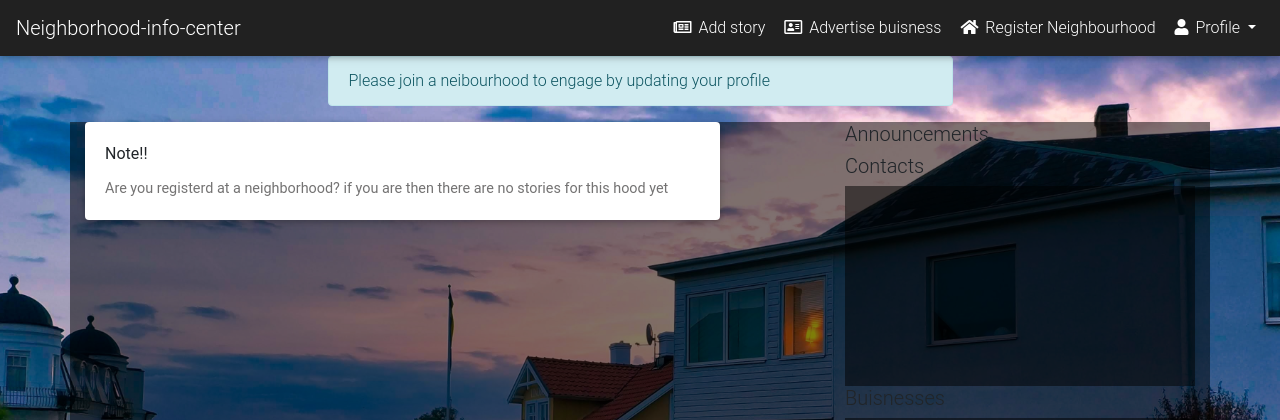
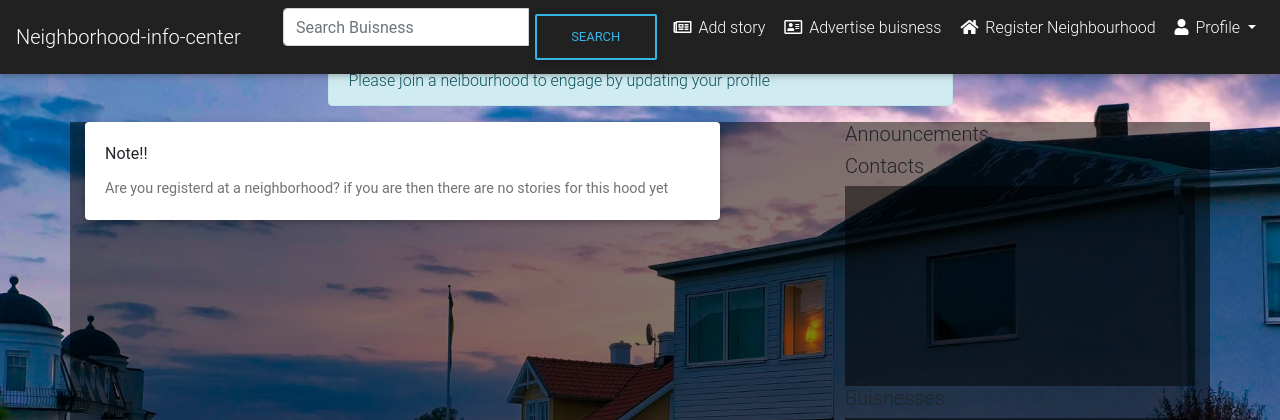
Before and after one commit to Nyota254/Neighborhood-info-center, a Django app: page / in a window 1280 px wide. Shown: the top 420 px of the page. Run offline with Django 3.2, Linux system fonts and the light colour scheme; the visitor is signed in with stand-in values (Sample User, id 1); data that the repository does not hold is empty; some libraries are stand-ins or nearby versions.

Commit message:
add search functionality

```diff
--- a/main/models.py
+++ b/main/models.py
@@ -42,8 +42,8 @@ class Neighborhood_buisnesses(models.Model):
     buisness_number = models.IntegerField(blank=True,null=True)
 
     @classmethod
-    def buisness_search(cls,pk):
-        pass
+    def buisness_search(cls,search_term):
+        return cls.objects.filter(buisness_name__icontains=search_term)
 
     def __str__(self):
         return f'Buisness {self.buisness_name} Owned by {self.user.username}'
--- a/main/static/css/styles.css
+++ b/main/static/css/styles.css
@@ -41,7 +41,7 @@ body {
     background-attachment: fixed;
 } */
 
-#bg-index {
+#bg-index,#bg-search {
     background-color:rgba(0, 0, 0, 0.5);
     height: 106vh;
     background-attachment: fixed;
--- a/main/templates/main/navbar.html
+++ b/main/templates/main/navbar.html
@@ -8,6 +8,15 @@
     {% if user.is_authenticated %}
     <div class="collapse navbar-collapse" id="navbarSupportedContent-4">
         <ul class="navbar-nav ml-auto">
+            <form class="navbar-form" role="search" action="{% url 'search_buisness' %}">
+                <div class="input-group">
+                <input type="text" class="form-control" placeholder="Search Buisness" name="buisness">
+                    <div class="input-group-btn">
+                        <button class="btn btn-outline-info" type="submit">Search</button>
+                    </div>
+                </div>
+
+            </form>
             <li class="nav-item">
                 <a class="nav-link" href="{% url 'create_story' %}">
                     <i class="far fa-newspaper"></i> Add story
--- a/main/urls.py
+++ b/main/urls.py
@@ -6,6 +6,7 @@ from .views import (
     add_neighborhood,
     neighborhood_admin,
     person_info,
+    search_buisness,
 )
 
 urlpatterns = [
@@ -14,5 +15,6 @@ urlpatterns = [
     re_path('^addbuisness/$',add_buisness,name="add_buisness"),
     re_path('^addneighborhood/$',add_neighborhood,name="add_neighborhood"),
     re_path('^neighborhoodadmin/$',neighborhood_admin,name="admin_dashboard"),
-    re_path('^myprofile/$',person_info,name="my_profile")
+    re_path('^myprofile/$',person_info,name="my_profile"),
+    re_path('^searchbuisness/$',search_buisness,name="search_buisness")
 ]
--- a/main/views.py
+++ b/main/views.py
@@ -170,3 +170,16 @@ def person_info(request):
     }
 
     return render(request,"main/my_profile.html",context)
+
+@login_required
+def search_buisness(request):
+    if 'buisness' in request.GET and request.GET["buisness"]:
+        search_term = request.GET.get("buisness")
+        searched_buisnesses = Neighborhood_buisnesses.buisness_search(search_term)
+        message = f"{search_term}"
+
+        return render(request, 'main/searchbuisness.html',{"message":message,"buisnesses": searched_buisnesses})
+
+    else:
+        message = "You haven't searched for any term"
+        return render(request, 'main/searchbuisness.html',{"message":message})
```
Also changed, not shown: main/templates/main/searchbuisness.html (added, +31 -0 lines).
